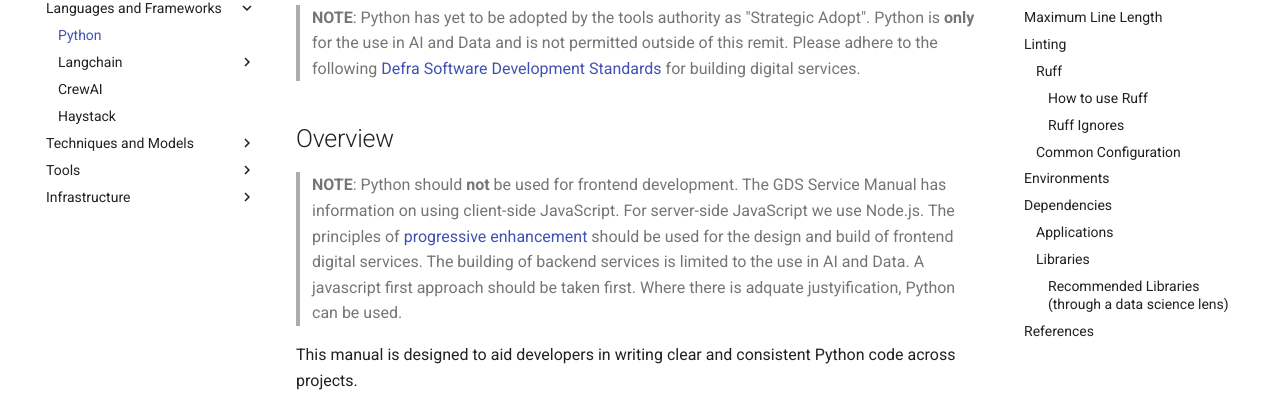
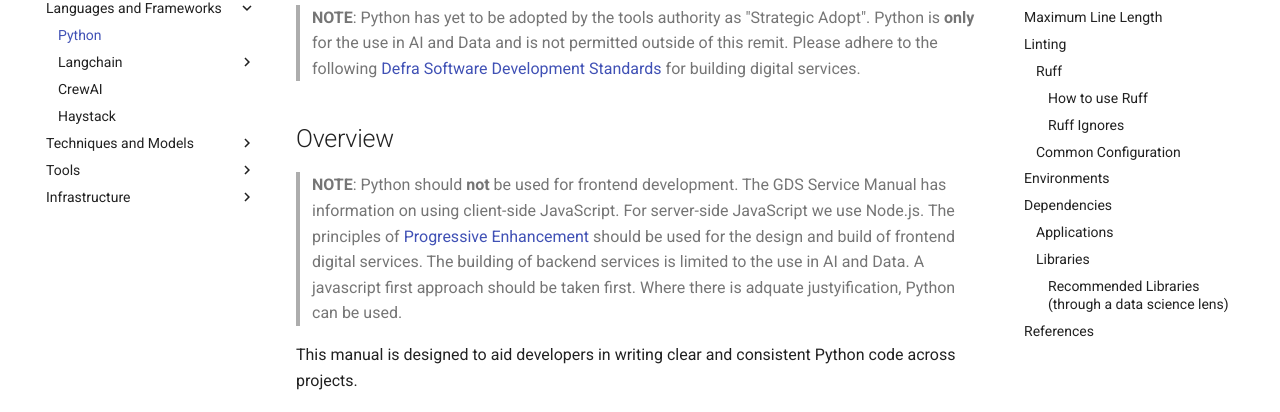
Before and after one commit to DEFRA/ai-data-development-standards, an MkDocs documentation site: the page built from docs/languages-frameworks/python.md, in a window 1280 px wide and 900 px high. Shown: the part 175-587 px from the top of the window. Built offline with MkDocs 1.6.1 and Material for MkDocs 9.7.7, drawn with Linux system fonts in a browser that asks for light colours.

Commit message:
Change casing

```diff
--- a/docs/languages-frameworks/python.md
+++ b/docs/languages-frameworks/python.md
@@ -5,7 +5,7 @@
 ## Overview
 
 > **NOTE**:
-> Python should **not** be used for frontend development. The GDS Service Manual has information on using client-side JavaScript. For server-side JavaScript we use Node.js. The principles of [progressive enhancement](https://www.gov.uk/service-manual/technology/using-progressive-enhancement) should be used for the design and build of frontend digital services. The building of backend services is limited to the use in AI and Data. A javascript first approach should be taken first. Where there is adquate justyification, Python can be used.
+> Python should **not** be used for frontend development. The GDS Service Manual has information on using client-side JavaScript. For server-side JavaScript we use Node.js. The principles of [Progressive Enhancement](https://www.gov.uk/service-manual/technology/using-progressive-enhancement) should be used for the design and build of frontend digital services. The building of backend services is limited to the use in AI and Data. A javascript first approach should be taken first. Where there is adquate justyification, Python can be used.
 >
 
 This manual is designed to aid developers in writing clear and consistent Python code across projects.
```
